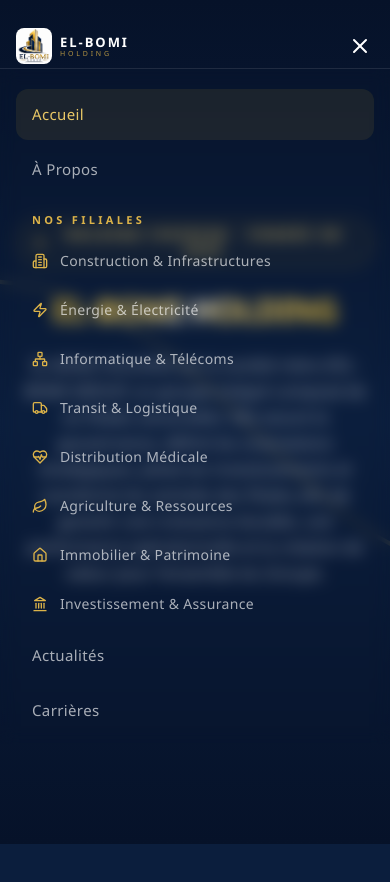
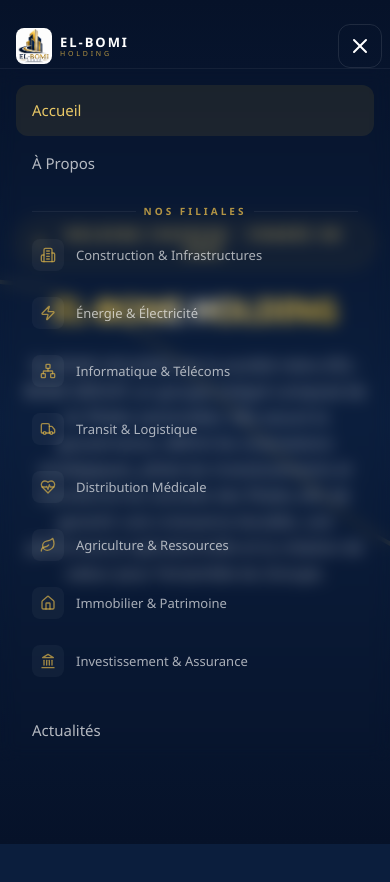
Before and after one commit to AngeHermann24/el-bomi, a Next.js app: page / in a window 390 px wide. Both pictures are taken after a click on the button "Menu". Shown: the top 882 px of the page. Built offline with nearby package versions, Linux system fonts and the light colour scheme.

Commit message:
Redesign mobile menu: modern UI with section dividers, icon badges, improved hierarchy and contact section

```diff
--- a/components/Header.tsx
+++ b/components/Header.tsx
@@ -206,7 +206,7 @@
 
           <button
             onClick={() => setIsMobileMenuOpen(!isMobileMenuOpen)}
-            className="lg:hidden relative w-11 h-11 flex items-center justify-center text-white -mr-2"
+            className="lg:hidden relative flex h-11 w-11 items-center justify-center rounded-xl border border-white/10 text-white transition-colors hover:bg-white/[0.04] -mr-2"
             aria-label="Menu"
           >
             <AnimatePresence mode="wait">
@@ -244,110 +244,146 @@
             animate={{ opacity: 1, height: 'auto' }}
             exit={{ opacity: 0, height: 0 }}
             transition={{ duration: 0.3, ease: 'easeInOut' }}
-            className="overflow-hidden border-t border-white/10 bg-navy-900/98 backdrop-blur-xl lg:hidden"
+            className="overflow-hidden border-t border-white/[0.06] bg-navy-900/98 backdrop-blur-xl lg:hidden"
           >
-            <div className="container-max max-h-[80vh] space-y-1 overflow-y-auto px-4 py-5">
+            <div className="container-max max-h-[82vh] overflow-y-auto px-4 py-4">
+              {/* Main nav links */}
+              <div className="space-y-0.5">
                 {navLinks.slice(0, 2).map((link, i) => (
                   <motion.div
                     key={link.href}
-                  initial={{ opacity: 0, x: -20 }}
+                    initial={{ opacity: 0, x: -16 }}
                     animate={{ opacity: 1, x: 0 }}
-                  transition={{ delay: i * 0.05 }}
+                    transition={{ delay: i * 0.04 }}
                   >
                     <Link
                       href={link.href}
-                    className={`block rounded-xl px-4 py-3.5 text-[15px] font-medium tracking-wide transition-colors ${
+                      className={`flex items-center rounded-xl px-4 py-3.5 text-[15px] font-medium transition-colors ${
                         pathname === link.href
                           ? 'bg-gold-500/10 text-gold-300'
-                        : 'text-white/65 hover:bg-white/5 hover:text-white'
+                          : 'text-white/70 hover:bg-white/[0.04] hover:text-white'
                       }`}
                     >
                       {link.label}
                     </Link>
                   </motion.div>
                 ))}
+              </div>
 
+              {/* Filiales section */}
               <motion.div
-                initial={{ opacity: 0, x: -20 }}
+                initial={{ opacity: 0, x: -16 }}
                 animate={{ opacity: 1, x: 0 }}
                 transition={{ delay: 0.1 }}
-                className="pt-2"
+                className="mt-4"
               >
-                <span className="px-4 text-[11px] font-semibold uppercase tracking-[0.3em] text-gold-400">
+                <div className="flex items-center gap-2 px-4 mb-2">
+                  <span className="h-px flex-1 bg-white/[0.06]" />
+                  <span className="text-[10px] font-bold uppercase tracking-[0.3em] text-gold-400/80">
                     Nos filiales
                   </span>
-                <div className="mt-2 space-y-1">
+                  <span className="h-px flex-1 bg-white/[0.06]" />
+                </div>
+                <div className="grid grid-cols-1 gap-0.5">
                   {subsidiaries.map((sub) => (
                     <Link
                       key={sub.slug}
                       href={`/filiales/${sub.slug}`}
-                      className={`flex items-center gap-3 rounded-xl px-4 py-3 text-[14px] font-medium tracking-wide transition-colors ${
+                      className={`flex items-center gap-3 rounded-xl px-4 py-3 transition-colors ${
                         pathname === `/filiales/${sub.slug}`
-                          ? 'bg-gold-500/10 text-gold-300'
-                          : 'text-white/65 hover:bg-white/5 hover:text-white'
+                          ? 'bg-gold-500/10'
+                          : 'hover:bg-white/[0.04]'
                       }`}
                     >
-                      <IconRenderer name={sub.icon} className="h-4 w-4 shrink-0 text-gold-400" />
+                      <span className={`flex h-8 w-8 shrink-0 items-center justify-center rounded-lg ${
+                        pathname === `/filiales/${sub.slug}`
+                          ? 'bg-gold-500/20'
+                          : 'bg-white/[0.04]'
+                      }`}>
+                        <IconRenderer name={sub.icon} className={`h-4 w-4 ${
+                          pathname === `/filiales/${sub.slug}`
+                            ? 'text-gold-300'
+                            : 'text-gold-400/70'
+                        }`} />
+                      </span>
+                      <span className={`text-[13px] font-medium leading-tight ${
+                        pathname === `/filiales/${sub.slug}`
+                          ? 'text-gold-300'
+                          : 'text-white/65'
+                      }`}>
                         {sub.shortName}
+                      </span>
                     </Link>
                   ))}
                 </div>
               </motion.div>
 
+              {/* Remaining nav links */}
+              <div className="mt-4 space-y-0.5">
                 {navLinks.slice(2).map((link, i) => (
                   <motion.div
                     key={link.href}
-                  initial={{ opacity: 0, x: -20 }}
+                    initial={{ opacity: 0, x: -16 }}
                     animate={{ opacity: 1, x: 0 }}
-                  transition={{ delay: 0.15 + i * 0.05 }}
+                    transition={{ delay: 0.15 + i * 0.04 }}
                   >
                     <Link
                       href={link.href}
-                    className={`block rounded-xl px-4 py-3.5 text-[15px] font-medium tracking-wide transition-colors ${
+                      className={`flex items-center rounded-xl px-4 py-3.5 text-[15px] font-medium transition-colors ${
                         pathname === link.href
                           ? 'bg-gold-500/10 text-gold-300'
-                        : 'text-white/65 hover:bg-white/5 hover:text-white'
+                          : 'text-white/70 hover:bg-white/[0.04] hover:text-white'
                       }`}
                     >
                       {link.label}
                     </Link>
                   </motion.div>
                 ))}
+              </div>
 
+              {/* Contact section */}
               <motion.div
-                initial={{ opacity: 0, x: -20 }}
-                animate={{ opacity: 1, x: 0 }}
-                transition={{ delay: 0.3 }}
-                className="pt-4"
+                initial={{ opacity: 0, y: 8 }}
+                animate={{ opacity: 1, y: 0 }}
+                transition={{ delay: 0.25 }}
+                className="mt-5 border-t border-white/[0.06] pt-5"
               >
-                <span className="px-4 text-[11px] font-semibold uppercase tracking-[0.3em] text-gold-400">
-                  Appelez-nous
+                <div className="flex items-center gap-2 mb-3">
+                  <span className="h-px flex-1 bg-white/[0.06]" />
+                  <span className="text-[10px] font-bold uppercase tracking-[0.3em] text-gold-400/80">
+                    Contact
                   </span>
-                <div className="mt-3 space-y-2">
+                  <span className="h-px flex-1 bg-white/[0.06]" />
+                </div>
                 <a
                   href={`tel:${groupInfo.phoneRaw}`}
-                    className="flex w-full items-center justify-center gap-2 rounded-xl bg-gold-gradient px-6 py-3 text-[15px] font-semibold tracking-wide text-navy-900"
+                  className="flex w-full items-center justify-center gap-2 rounded-xl bg-gradient-to-r from-gold-400 to-gold-500 px-6 py-3.5 text-[15px] font-bold text-navy-900 shadow-lg shadow-gold-500/20"
                 >
-                    <Phone className="h-5 w-5" />
+                  <Phone className="h-4 w-4" />
                   {groupInfo.phone}
                 </a>
-                  <div className="grid grid-cols-2 gap-2">
+                <div className="mt-2.5 grid grid-cols-2 gap-2">
                   <a
                     href={`tel:${groupInfo.phone2Raw}`}
-                      className="flex w-full items-center justify-center gap-2 rounded-xl border border-gold-500/30 px-4 py-2.5 text-[12px] font-medium tracking-wide text-gold-300 transition-colors hover:bg-gold-500/10"
+                    className="flex w-full items-center justify-center gap-1.5 rounded-xl border border-gold-500/20 px-3 py-2.5 text-[12px] font-medium text-gold-300/90 transition-colors hover:bg-gold-500/[0.06]"
                   >
-                      <Phone className="h-3.5 w-3.5" />
+                    <Phone className="h-3 w-3" />
                     {groupInfo.phone2}
                   </a>
                   <a
                     href={`tel:${groupInfo.phone3Raw}`}
-                      className="flex w-full items-center justify-center gap-2 rounded-xl border border-gold-500/30 px-4 py-2.5 text-[12px] font-medium tracking-wide text-gold-300 transition-colors hover:bg-gold-500/10"
+                    className="flex w-full items-center justify-center gap-1.5 rounded-xl border border-gold-500/20 px-3 py-2.5 text-[12px] font-medium text-gold-300/90 transition-colors hover:bg-gold-500/[0.06]"
                   >
-                      <Phone className="h-3.5 w-3.5" />
+                    <Phone className="h-3 w-3" />
                     {groupInfo.phone3}
                   </a>
                 </div>
-                </div>
+                <Link
+                  href="/contact"
+                  className="mt-2.5 flex w-full items-center justify-center gap-2 rounded-xl border border-white/10 px-6 py-3 text-[14px] font-semibold text-white/80 transition-colors hover:bg-white/[0.04]"
+                >
+                  Nous écrire
+                </Link>
               </motion.div>
             </div>
           </motion.div>
```
Lines whose indentation alone changed are shown as unchanged.
